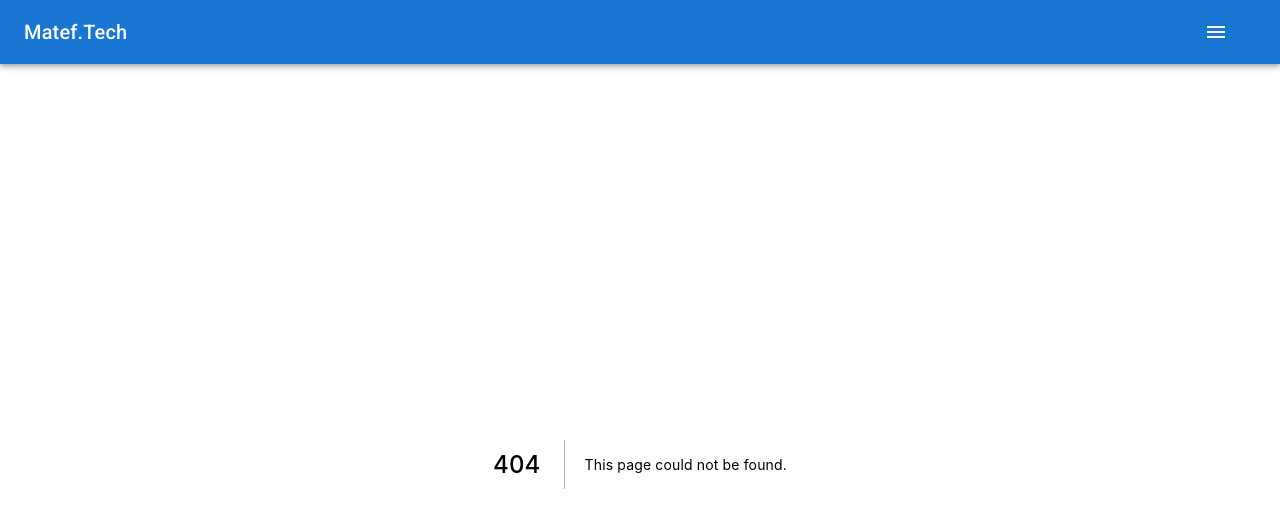
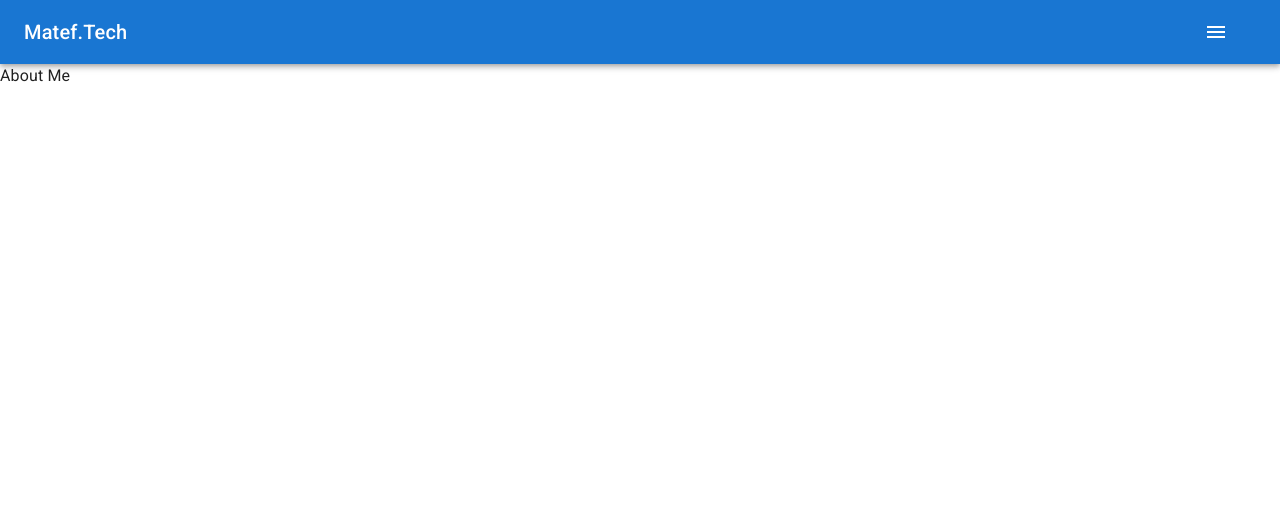
Before and after one commit to mohamedatef98/Matef.tech-Blog, a Next.js app in the folder cds/: page /about in a window 1280 px wide. Before the commit this address had no page. Shown: the top 528 px of the page. Built offline with nearby package versions, Linux system fonts and the light colour scheme.

Commit message:
Create About Page

```diff
--- /dev/null
+++ b/cds/pages/about.js
@@ -0,0 +1,3 @@
+export default function About() {
+  return <div>About Me</div>;
+}
```
